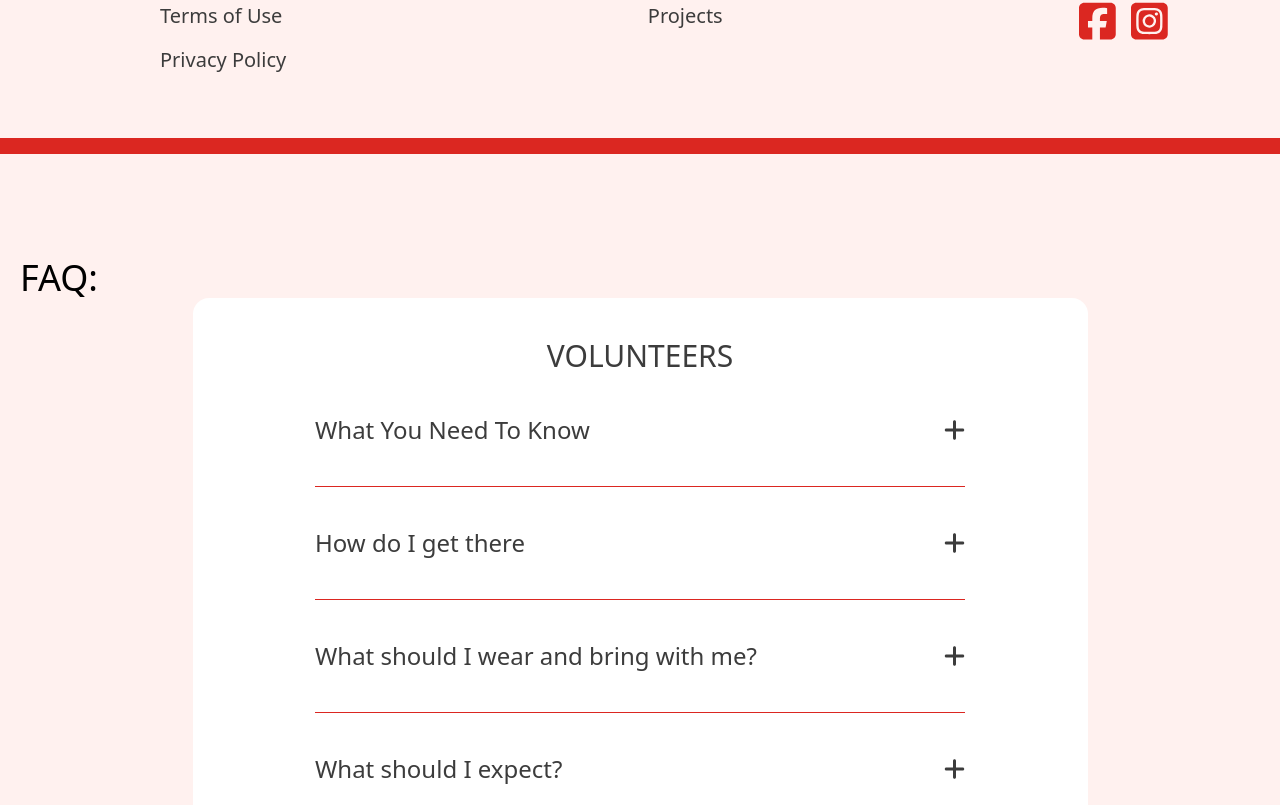
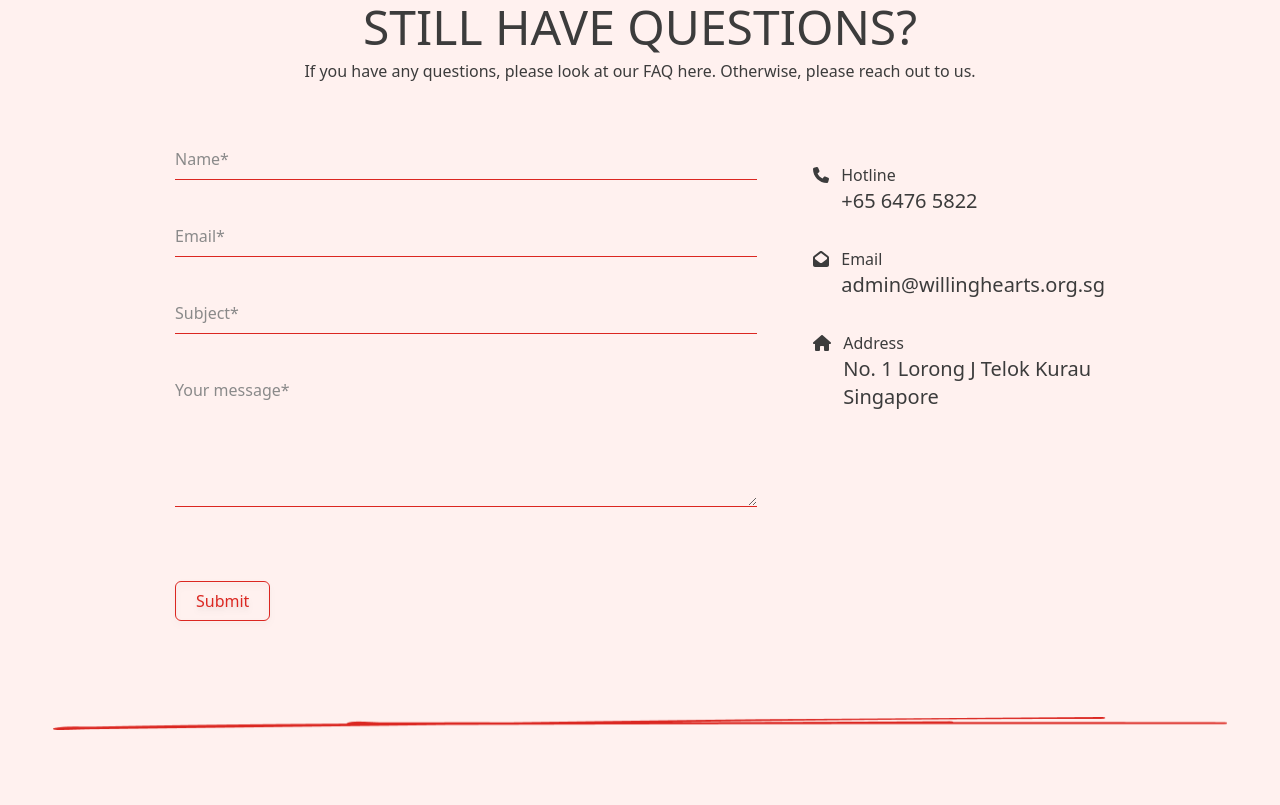
Before and after one commit to Glow-in-the-dark/GA-Project3, a React (Vite) app: page / in a window 1280 px wide. Shown: the part 915-1720 px from the top of the page. Built offline with nearby package versions, Linux system fonts and the light colour scheme.

Commit message:
Contact Us Page completed

```diff
--- a/src/App.jsx
+++ b/src/App.jsx
@@ -1,11 +1,13 @@
 import React from "react";
 import CommonComponentExamples from "./comp-commons/examplePage/CommonComponentExamples";
+import ContactUsPage from "./comp-contactUs/ContactUsPage";
 
 function App() {
   return (
     <div>
       {/* <h1>GA SEI 41</h1> */}
-      <CommonComponentExamples />
+      {/* <CommonComponentExamples /> */}
+      <ContactUsPage />
     </div>
   );
 }
--- a/src/comp-commons/examplePage/CommonComponentExamples.jsx
+++ b/src/comp-commons/examplePage/CommonComponentExamples.jsx
@@ -46,7 +46,7 @@ const accordianDummyContent = [
 
 function CommonComponentExamples() {
   return (
-    <div className="bg-secondary">
+    <div className="bg-secondary h-screen">
       {/* Button */}
       <div className="m-5">
         <p className="text-4xl mb-5">Button:</p>
--- a/src/comp-contactUs/ContactUs.jsx
+++ /dev/null
@@ -1,7 +0,0 @@
-import React from "react";
-
-const ContactUs = () => {
-  return <div></div>;
-};
-
-export default ContactUs;
--- /dev/null
+++ b/src/comp-contactUs/ContactUsPage.jsx
@@ -0,0 +1,48 @@
+import React from "react";
+import ContactForm from "../comp-commons/ContactForm";
+import Footer from "../comp-commons/Footer";
+
+const ContactUsPage = () => {
+  return (
+    <div className="bg-secondary text-greyscale1 pt-24">
+      <div className="w-[1000px] mx-auto mb-24">
+        {/* Operating hours section */}
+        <section className="text-center space-y-4 mb-12">
+          <h1>HOW CAN WE HELP?</h1>
+          <div className="space-y-2">
+            <p>Willing Hearts is open everyday, 5am-5pm.</p>
+            <p>
+              Yes! 365 days a year including weekends, and Public Holidays such
+              as New Year's, Chinese New <br />
+              Year, Good Friday, Labour Day, Vesak Day, Hari Raya Puasa,
+              National Day, Hari Raya Haji,
+              <br /> Deepavali and Christmas.
+            </p>
+          </div>
+        </section>
+
+        {/* Location section */}
+        <section className="text-center space-y-4 mb-24">
+          <h1>WE ARE LOCATED AT</h1>
+          <img src="../../public/images/willing-hearts-location-on-map.png" />
+        </section>
+
+        {/* Contact form section */}
+        <section className="space-y-14">
+          <div className="text-center space-y-2">
+            <h1>STILL HAVE QUESTIONS?</h1>
+            <p>
+              If you have any questions, please look at our FAQ here. Otherwise,
+              please reach out to us.
+            </p>
+          </div>
+          <ContactForm />
+        </section>
+      </div>
+      {/* Footer section */}
+      <Footer />
+    </div>
+  );
+};
+
+export default ContactUsPage;
--- a/src/index.css
+++ b/src/index.css
@@ -3,6 +3,9 @@
 @tailwind utilities;
 
 @layer base {
+  h1 {
+    @apply text-5xl;
+  }
 }
 
 @font-face {
```
Also changed, not shown: public/images/willing-hearts-location-on-map.png (added).
